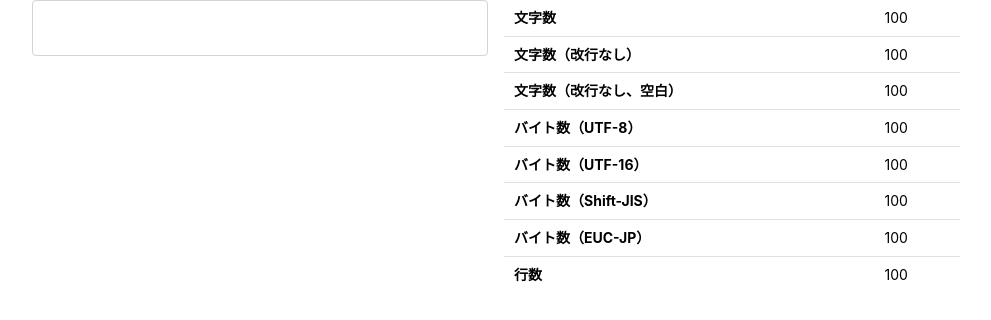
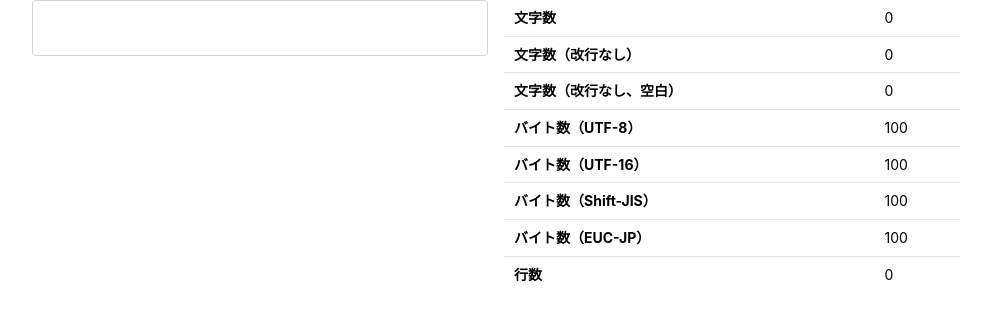
Before and after one commit to shamo-9118/moji-counter, a Next.js app: page / in a window 1280 px wide. Shown: the top 320 px of the page, without its empty margins (144-1135 px from the left). Built offline with nearby package versions, Linux system fonts and the light colour scheme.

Commit message:
コンポーネントに表示させる

```diff
--- a/src/pages/index.tsx
+++ b/src/pages/index.tsx
@@ -1,15 +1,21 @@
 import { Inter } from 'next/font/google';
+import {
+  useCountCharacter,
+  useCountCharacterExcludeNewLine,
+  useCountCharacterExcludeNewLineAndBlank,
+  useCountLine,
+} from '@/hooks';
 
-import { Textarea, Container, SimpleGrid, Table, Text } from '@mantine/core';
+import { Textarea, Container, SimpleGrid, Table } from '@mantine/core';
 import { useState } from 'react';
 
 const inter = Inter({ subsets: ['latin'] });
 
 export default function Home() {
-  const [countTargetCharacter, setCountTargetCharacter] = useState<string>('');
+  const [targetCharacter, setTargetCharacter] = useState<string>('');
 
   const handleUserInput = (event: React.ChangeEvent<HTMLTextAreaElement>) => {
-    setCountTargetCharacter(event.target.value);
+    setTargetCharacter(event.target.value);
   };
 
   return (
@@ -25,15 +31,27 @@ export default function Home() {
             <Table.Tbody>
               <Table.Tr>
                 <Table.Th>文字数</Table.Th>
-                <Table.Td>100</Table.Td>
+                <Table.Td>
+                  {useCountCharacter(targetCharacter).targetCharacterCount}
+                </Table.Td>
               </Table.Tr>
               <Table.Tr>
                 <Table.Th>文字数（改行なし）</Table.Th>
-                <Table.Td>100</Table.Td>
+                <Table.Td>
+                  {
+                    useCountCharacterExcludeNewLine(targetCharacter)
+                      .excludeNewLineCharacterCount
+                  }
+                </Table.Td>
               </Table.Tr>
               <Table.Tr>
                 <Table.Th>文字数（改行なし、空白）</Table.Th>
-                <Table.Td>100</Table.Td>
+                <Table.Td>
+                  {
+                    useCountCharacterExcludeNewLineAndBlank(targetCharacter)
+                      .excludeNewLineAndBlankCharacterCount
+                  }
+                </Table.Td>
               </Table.Tr>
               <Table.Tr>
                 <Table.Th>バイト数（UTF-8）</Table.Th>
@@ -53,7 +71,9 @@ export default function Home() {
               </Table.Tr>
               <Table.Tr>
                 <Table.Th>行数</Table.Th>
-                <Table.Td>100</Table.Td>
+                <Table.Td>
+                  {useCountLine(targetCharacter).targetLineCount}
+                </Table.Td>
               </Table.Tr>
             </Table.Tbody>
           </Table>
```
